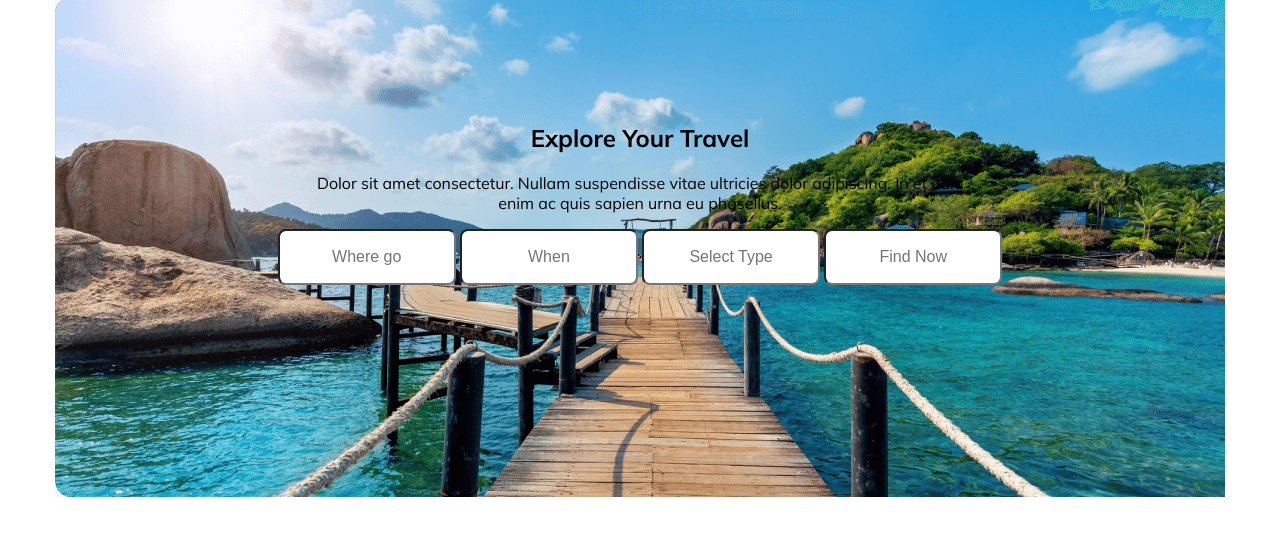
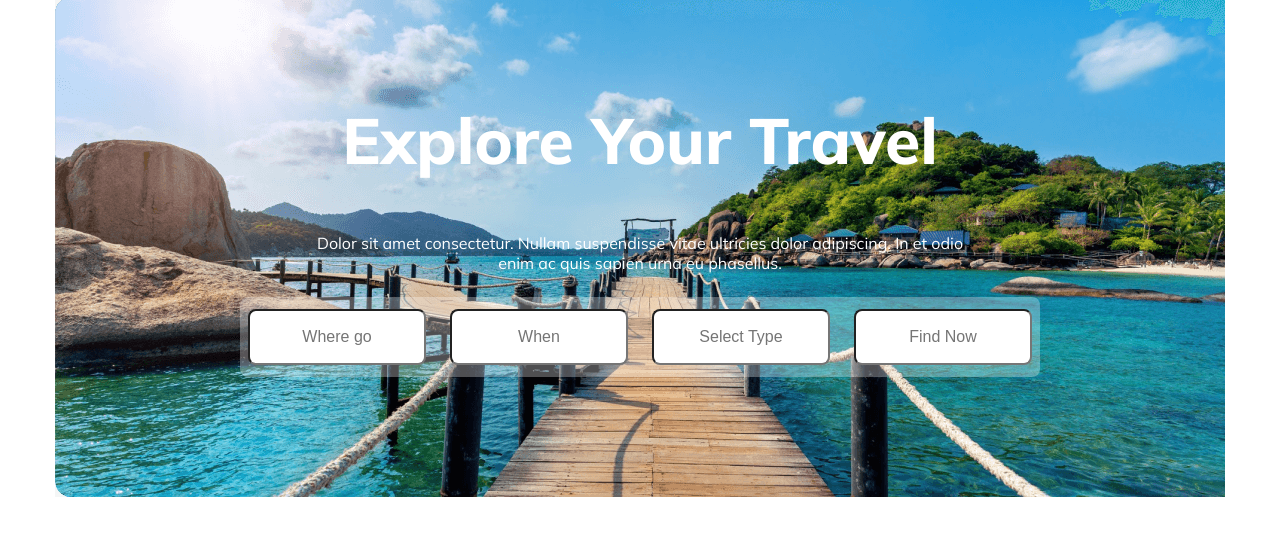
Before and after one commit to ahmed-tuhin/ahmed-tuhin-assignment-2, a plain HTML site: page index.html in a window 1280 px wide. Shown: the part 116-652 px from the top of the page. Drawn offline with Linux system fonts and the light colour scheme.

Commit message:
added the banner section

```diff
--- a/index.html
+++ b/index.html
@@ -32,8 +32,8 @@
         <section class="banner">
             <div class="banner-content">
                 <div class="banner-title">
-                    <h1>Explore Your Travel</h1>
-                    <p>Dolor sit amet consectetur. Nullam suspendisse vitae ultricies dolor adipiscing. In et odio <br> enim ac quis sapien urna eu phasellus.</p>
+                    <h1 class="banner-heading">Explore Your Travel</h1>
+                    <p class="banner-description">Dolor sit amet consectetur. Nullam suspendisse vitae ultricies dolor adipiscing. In et odio <br> enim ac quis sapien urna eu phasellus.</p>
 
                 </div>
                 <div class="banner-option">
--- a/styles/responsive.css
+++ b/styles/responsive.css
@@ -2,19 +2,6 @@
 @media screen and (max-width: 600px) {
     .navbar{
         flex-direction: column;
-    }
-    .nav-container{
-        flex-direction: column;
-    }
-    .items-container{
-        flex-direction: column;
-        gap: 10px;
-    }
-    .nav-container img{
-        width: 100%;
-    }
-    .banner background-image{
-        width: 100%;
     }
 }
 
--- a/styles/style.css
+++ b/styles/style.css
@@ -1,86 +1,104 @@
 /* shared styles */
- @import url('https://fonts.googleapis.com/css2?family=Mulish:wght@300;400;500;600;700;800&display=swap');
+@import url("https://fonts.googleapis.com/css2?family=Mulish:wght@300;400;500;600;700;800&display=swap");
 
- body{
-    font-family: 'Mulish', sans-serif;
+body {
+  font-family: "Mulish", sans-serif;
 }
 
 /* nav bar styles */
- .navbar{
+.navbar {
   max-width: 1200px;
   margin: 0px auto;
   /* border: 2px solid saddlebrown; */
   display: flex;
   justify-content: center;
-
-
 }
- .nav-container{
+.nav-container {
   /* border: 2px solid tomato; */
-   display:flex;
+  display: flex;
   align-items: center;
   width: 50%;
   gap: 15px;
 }
- .nav-container img{
+.nav-container img {
   width: 48px;
   height: 56px;
   margin-right: 16px;
 }
- .nav-container h1{
+.nav-container h1 {
   color: #131318;
   font-size: 36px;
   font-weight: 800;
 }
- .nav-container span{
-   color: #FF5400;
+.nav-container span {
+  color: #ff5400;
   font-size: 36px;
   font-weight: 800;
 }
- .items-container{
+.items-container {
   /* border: 2px solid yellow; */
   width: 50%;
   display: flex;
   justify-content: space-between;
   align-items: center;
-
-
 }
- .items-container a{
+.items-container a {
   text-decoration: none;
   font-size: 18px;
   font-weight: 400px;
-   color:#424247;
+  color: #424247;
 }
- .items-container span{
-   color: #FF5400;
+.items-container span {
+  color: #ff5400;
   font-size: 18px;
   font-weight: 700;
 }
 
 /* banner styles */
- .banner{
-background-image: url('../Images/Group\ 13\ \(1\)\ \(1\).png');
+.banner {
+  background-image: url("../Images/Group\ 13\ \(1\)\ \(1\).png");
+  border-radius: ;
   width: 1170px;
   height: 500px;
   margin: 0 auto;
 }
- .banner-content{
+.banner-content {
+  text-align: center;
+}
+.banner-title {
+  padding-top: 50px;
+  margin-bottom: 24px;
+}
+.banner-option {
+  width: 800px;
+  height: 80px;
+  display: flex;
+  justify-content:center;
+  align-items: center;
 
-  text-align: center;
 
+  gap: 24px;
+  margin: 0px auto;
+  border-radius: 8px;
+  background: rgba(255, 255, 255, 0.3);
 }
- .banner-title{
- padding-top: 106px;
- }
-
- .banner-option .box{
+.banner-option .box {
   width: 170px;
   height: 50px;
   text-align: center;
   font-size: 16px;
   font-weight: 400;
   border-radius: 8px;
-   background: #FFF;
-
+  background: #fff;
 }
+.banner-heading {
+  color: #fff;
+  font-size: 64px;
+  font-weight: 800;
+}
+.banner-description {
+  color: #fff;
+  font-size: 16px;
+  font-weight: 400;
+  margin: 0px auto;
+}
```
Lines whose indentation alone changed are shown as unchanged.
